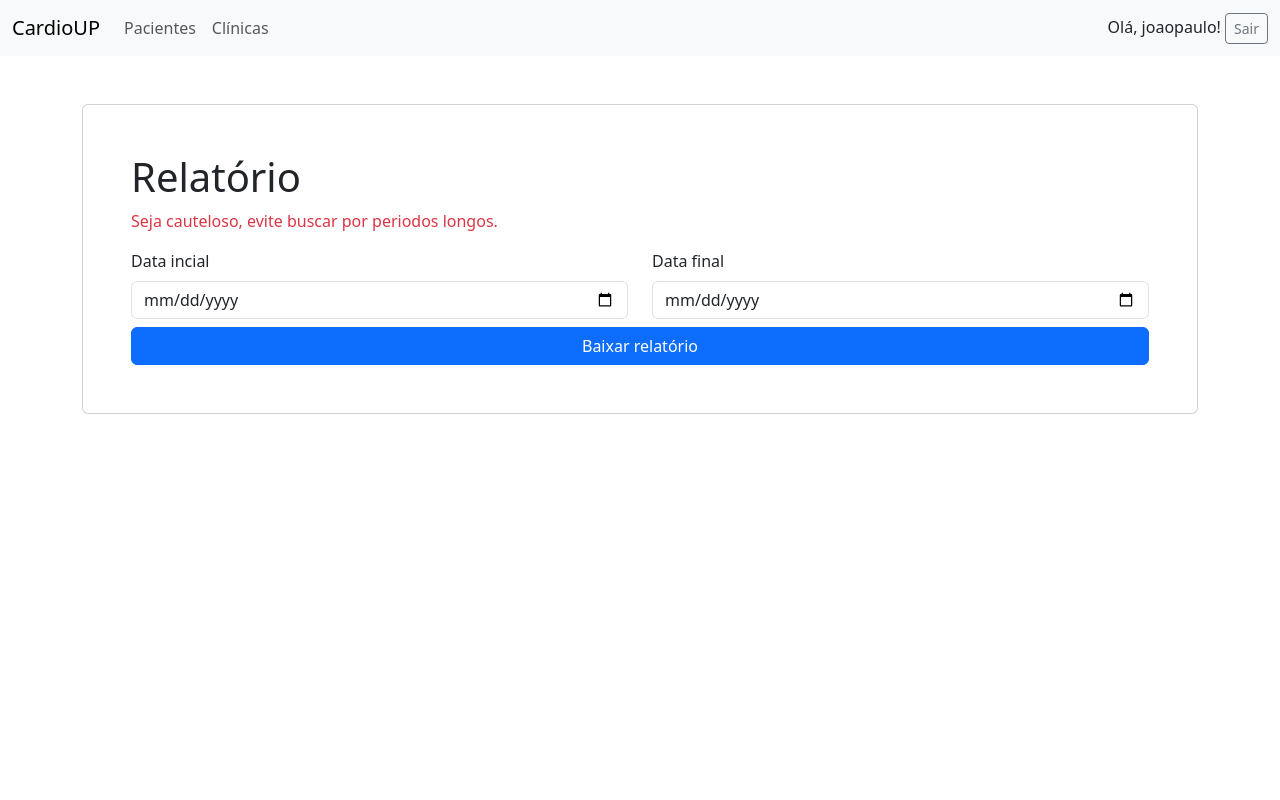
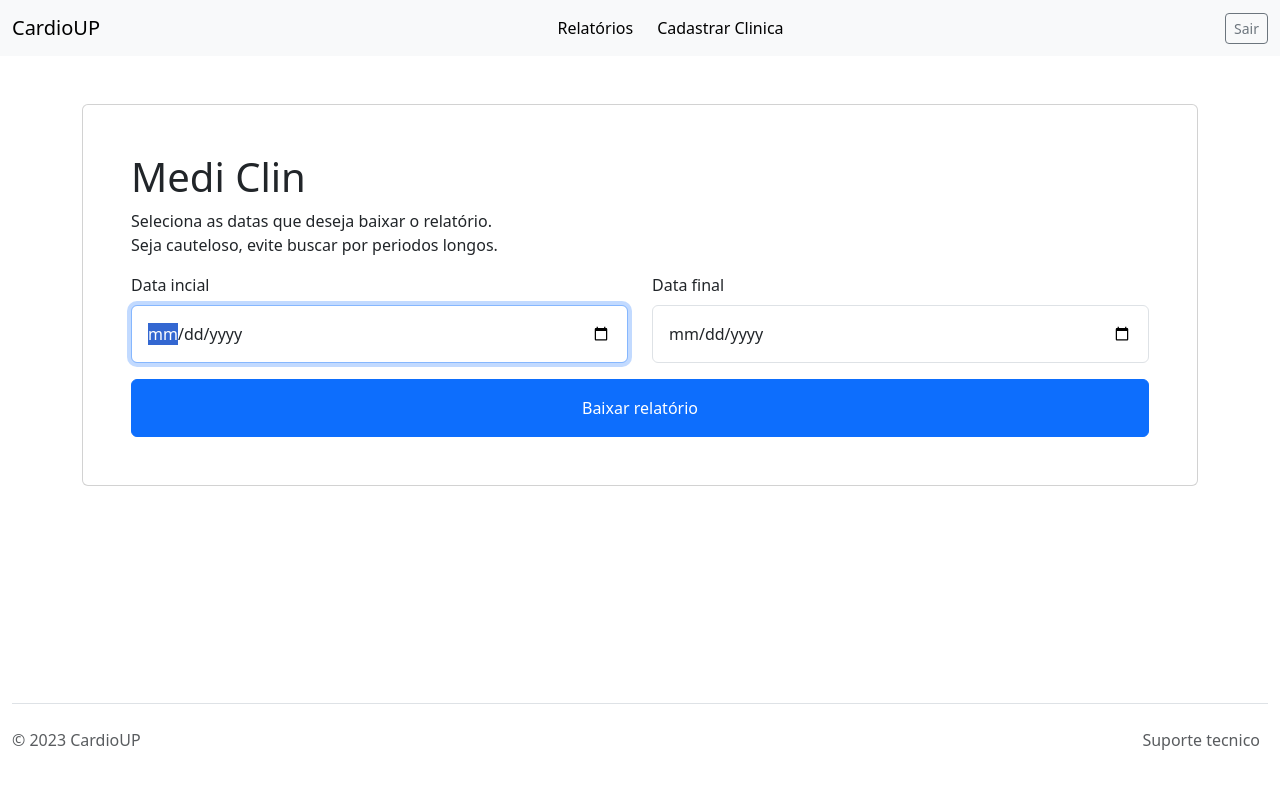
Before and after one commit to emanuelseverino/cardio, a Django app: page /clinica/2/relatorio in a window 1280 px wide. Run offline with Django 4.2, Linux system fonts and the light colour scheme; a user stored in the database is signed in; data comes from the database, SQL or seed files in the repository; both versions use the stored data as it was after the commit; some libraries are stand-ins or nearby versions.

Commit message:
Finalizado

```diff
--- a/clinica/templates/clinica/clinica_form.html
+++ b/clinica/templates/clinica/clinica_form.html
@@ -8,11 +8,13 @@
         {% for field in form %}
         <div class="">
             <label for="{{ field.label|lower }}" class="form-label">Nome</label>
-            <input type="text" class="form-control" required id="{{ field.label|lower }}"
+            <input autofocus type="text" class="form-control p-3" required id="{{ field.label|lower }}"
                    name="{{ field.label|lower }}" placeholder="ex: Clinica Central">
         </div>
         {% endfor %}
-        <button type="submit" class="btn btn-primary btn-block mt-2">Cadastrar</button>
+        <div class="d-grid">
+            <button type="submit" class="btn btn-primary btn-block mt-3 col-xs-12 col-sm-12 p-3">Cadastrar</button>
+        </div>
     </form>
 </div>
 {% endblock %}
--- a/clinica/templates/clinica/clinica_list.html
+++ b/clinica/templates/clinica/clinica_list.html
@@ -3,11 +3,6 @@
 <div class="container pt-5">
 
     <p class="h1">Clinicas</p>
-
-    <ul class="nav nav-pills justify-content-end mt-2 mb-2">
-        <li class="nav-item">
-            <a class="nav-link active" href="{% url 'clinica_novo' %}">Cadastrar Clínica</a>
-    </ul>
 
     <div class="table-responsive text-nowrap">
         <table class="table table-striped">
--- a/clinica/templates/clinica/relatorio.html
+++ b/clinica/templates/clinica/relatorio.html
@@ -21,20 +21,19 @@
 
 <div class="container pt-5">
     <div class="card p-5">
-        <h1>Relatório</h1>
-        <p class="text-danger">Seja cauteloso, evite buscar por periodos longos.</p>
+        <h1>{{ clinica }}</h1>
+        <p class="">Seleciona as datas que deseja baixar o relatório. <br>Seja cauteloso, evite buscar por periodos longos.</p>
         <form method="post">
             {% csrf_token %}
-            {{ clinica_id }}
             <div class="row">
                 <div class="col-xs-12 col-sm-12 col-md-6">
                     <label for="inicial" class="form-label">Data incial</label>
-                    <input type="date" id="inicial" name="data_inicial" class="form-control" aria-label="Data inicial"
+                    <input autofocus type="date" id="inicial" name="data_inicial" class="form-control p-3" aria-label="Data inicial"
                            required>
                 </div>
                 <div class="col-xs-12 col-sm-12 col-md-6">
                     <label for="final" class="form-label col-sm-12">Data final</label>
-                    <input type="date" id="final" name="data_final" class="form-control" aria-label="Data final"
+                    <input type="date" id="final" name="data_final" class="form-control p-3" aria-label="Data final"
                            required>
                 </div>
 
@@ -44,7 +43,7 @@
             {% endif %}
             <div class="d-grid  col-xs-12 col-sm-12 mx-auto">
                 <button type="submit"
-                        class="btn btn-primary btn-block mt-2">Baixar relatório
+                        class="btn btn-primary btn-block p-3 mt-3">Baixar relatório
                 </button>
             </div>
 
--- a/clinica/urls.py
+++ b/clinica/urls.py
@@ -7,7 +7,7 @@ from core.views import IndexView
 urlpatterns = [
     path('', ClinicaListView.as_view(), name='clinica_lista'),
     path('<int:pk>', ClinicaDetailView.as_view(), name='clinica_detail'),
-    path('nova', ClinicaNovaView.as_view(), name='clinica_novo'),
+    path('nova', ClinicaNovaView.as_view(), name='clinica_nova'),
     path('<int:clinica_id>/paciente/novo', PacienteNovoView.as_view(), name='paciente_novo'),
     path('<int:pk>/apagar', ClinicaDeleteView.as_view(), name='clinica_delete'),
     path('mes', MesView.as_view(), name='meses'),
--- a/clinica/views.py
+++ b/clinica/views.py
@@ -89,16 +89,10 @@ class RelatorioView(View):
     form_class = RelatorioForm
     template_name = 'clinica/relatorio.html'
 
-    def get_context_data(self, **kwargs):
-        context = super().get_context_data(**kwargs)
-        clinica_id = Clinica.objects.get(id=self.kwargs['id'])
-        context["clinica_id"] = clinica_id
-        return context
-
     def get(self, request, id):
-        print(self.kwargs['id'])
+        clinica = Clinica.objects.get(pk=id)
         form = self.form_class()
-        return render(request, self.template_name, {'form': form})
+        return render(request, self.template_name, {'form': form, 'clinica': clinica})
 
     def post(self, request, id):
         form = self.form_class(request.POST)
@@ -116,11 +110,9 @@ class RelatorioView(View):
                 pacientes = Paciente.objects.filter(clinica=clinica,
                                                     criado_em__range=(datainicial, datafinal)).order_by(
                     'criado_em')
-                print(datainicial)
-                print(datafinal)
                 if len(pacientes) == 0:
-                    raise Exception("Nenhum paciente encontrado entre %s - %s!" % (
-                    datainicial.date().strftime("%d/%m/%Y"), datafinal.date().strftime("%d/%m/%Y")))
+                    raise Exception("Nenhum paciente encontrado entre %s e %s. Pesquise outras datas." % (
+                        datainicial.date().strftime("%d/%m/%Y"), datafinal.date().strftime("%d/%m/%Y")))
                 nome_arquivo = '%s%s' % (clinica.nome.replace(' ', ''), datafinal.month)
                 params = {
                     'clinica': clinica,
--- a/core/templates/core/index.html
+++ b/core/templates/core/index.html
@@ -8,7 +8,7 @@
                 <div class="card-body">
                     <h4 class="card-title text-center">{{ clinica }}</h4>
                     <div class="d-grid gap-2">
-                        <a href="{% url 'paciente_novo' clinica.id %}" class="btn btn-primary btn-success">Ver</a>
+                        <a href="{% url 'paciente_novo' clinica.id %}" class="btn btn-outline-primary">Acessar</a>
                     </div>
                 </div>
             </div>
--- a/templates/base.html
+++ b/templates/base.html
@@ -1,4 +1,5 @@
 {% load static %}
+{% load tz %}
 <!doctype html>
 <html lang="pt-br">
 <head>
@@ -17,17 +18,19 @@
             <span class="navbar-toggler-icon"></span>
         </button>
         <div class="collapse navbar-collapse" id="navbarSupportedContent">
-            <ul class="navbar-nav me-auto mb-2 mb-lg-0">
+            <ul class="navbar-nav me-auto mx-auto mb-2 mb-lg-0">
+
                 <li class="nav-item">
-                    <a class="nav-link" aria-current="page" href="#">Pacientes</a>
+                    <a class="nav-link active me-2" href="{% url 'clinica_lista' %}">Relatórios</a>
                 </li>
-                <li class="nav-item">
-                    <a class="nav-link" href="{% url 'clinica_lista' %}">Clínicas</a>
+                <li>
+                    <a href="{% url 'clinica_nova' %}" class="nav-link active" type="button">Cadastrar
+                        Clinica</a>
                 </li>
             </ul>
             <form class="justify-content-end">
                 {% if user.is_authenticated %}
-                Olá, {{ user }}! <a href="{% url 'logout' %}" class="btn btn-sm btn-outline-secondary" type="button">Sair</a>
+                <a href="{% url 'logout' %}" class="btn btn-sm btn-outline-secondary" type="button">Sair</a>
                 {% else %}
                 <a class="btn btn-sm btn-outline-secondary" type="button">Entrar</a>
                 {% endif %}
@@ -39,6 +42,16 @@
 {% block content %}
 {% endblock %}
 
+<div class="container-fluid fixed-bottom">
+  <footer class="d-flex flex-wrap justify-content-between align-items-center py-3 my-4 border-top">
+    <p class="col-md-4 mb-0 text-body-secondary">&copy; {% now "Y" %} CardioUP</p>
+
+    <ul class="nav col-md-4 justify-content-end">
+      <li class="nav-item"><a href="https://wa.me/5522997990159" target="_blank" class="nav-link px-2 text-body-secondary">Suporte tecnico</a></li>
+    </ul>
+  </footer>
+</div>
+
 <script src="{% static 'js/bootstrap.bundle.min.js' %}"></script>
 </body>
 </html>
```
Also changed, not shown: clinica/templates/clinica/paciente_novo.html (+4 -4 lines), paciente/templates/paciente/relatorio.html (+14 -3 lines), templates/registration/login.html (+8 -5 lines), db.sqlite3, static/img/logo.jpg (added).
